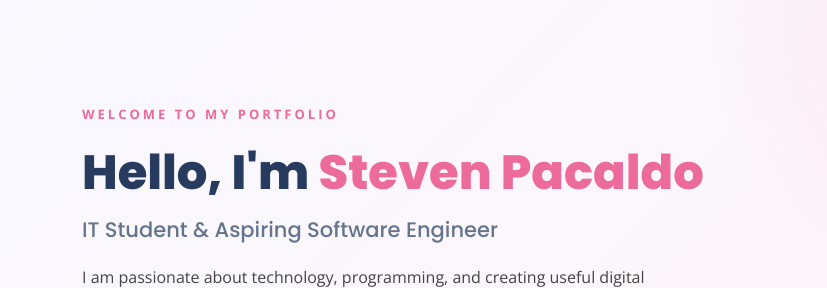
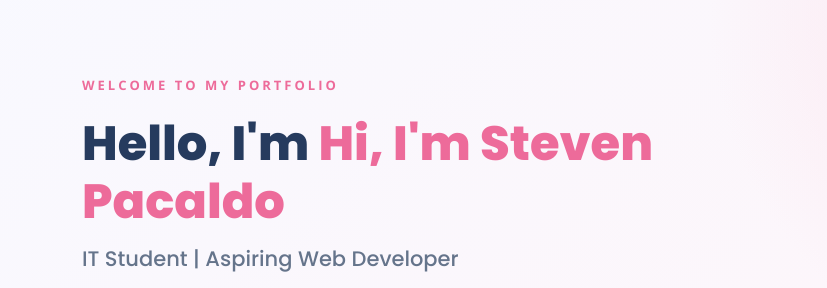
Before and after one commit to stevenpacaldo44-crypto/pacaldo-project-1, a plain HTML site: page index.html in a window 1280 px wide. Shown: the part 149-437 px from the top of the page, 0-827 px from the left. Drawn offline with nearby package versions, Linux system fonts and the light colour scheme.

Commit message:
Update hero section with name and title

```diff
--- a/index.html
+++ b/index.html
@@ -50,9 +50,9 @@
                     <div class="col-lg-7 hero-content">
                         <p class="welcome">WELCOME TO MY PORTFOLIO</p>
 
-                        <h1>Hello, I'm <span>Steven Pacaldo</span></h1>
+                        <h1>Hello, I'm <span>Hi, I'm Steven Pacaldo</span></h1>
 
-                        <h2>IT Student & Aspiring Software Engineer</h2>
+                        <h2>IT Student | Aspiring Web Developer</h2>
 
                         <p class="hero-description">
                             I am passionate about technology, programming, and
```
